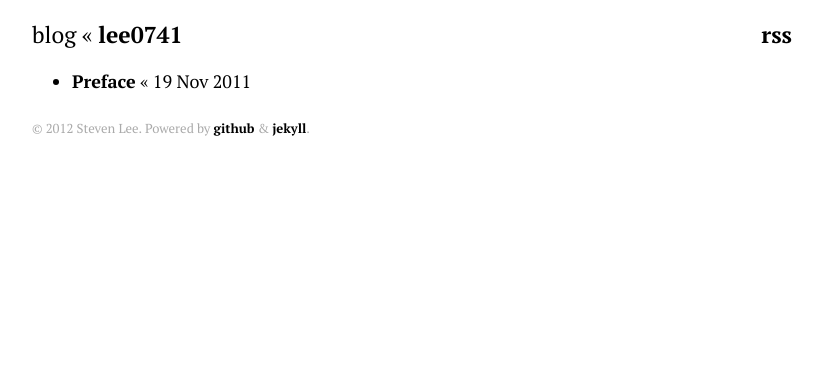
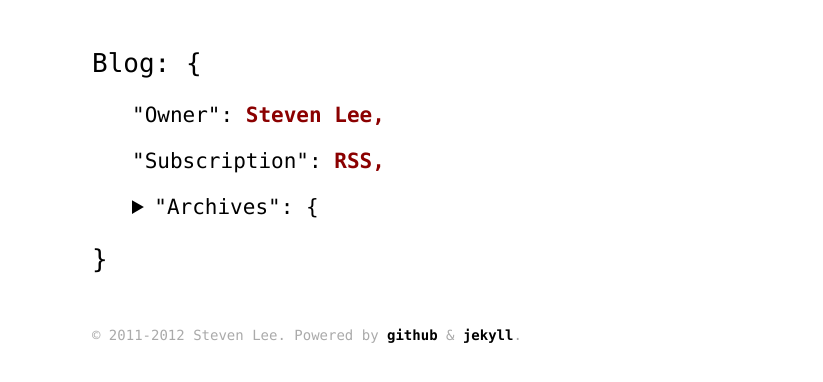
Before and after one commit to lee0741/lee0741.github.com, a Jekyll site: the page built from blog.html, in a window 1280 px wide. Shown: the top 382 px of the page, without its empty margins (228-1051 px from the left). Built offline with Jekyll 4.4.1, drawn with Linux system fonts in a browser that asks for light colours.

Commit message:
redesign my blog

```diff
--- a/_layouts/default.html
+++ b/_layouts/default.html
@@ -9,19 +9,17 @@
     <link href='http://fonts.googleapis.com/css?family=PT+Serif:400,700,400italic' rel='stylesheet' type='text/css'>
     <link rel="alternate" type="application/atom+xml" title="lee0741" href="http://feeds.feedburner.com/lee0741" />
   </head>
-  <body>
+  <body class="default">
     <div id="wrapper">
-    <header>
-      <span>blog « </span>
-      <a href="/">lee0741</a>
-      <a href="http://feeds.feedburner.com/lee0741" id="rss" rel="alternate" type="application/rss+xml">rss</a>
-    </header>
+    <span>Blog: {</span>
 
     {{ content }}
 
+    <span>}</span>
+
     <footer>
       <p>
-        © 2012 Steven Lee. Powered by <a href="https://github.com/">github</a> & <a href="http://jekyllrb.com/">jekyll</a>.
+        © 2011-2012 Steven Lee. Powered by <a href="https://github.com/">github</a> & <a href="http://jekyllrb.com/">jekyll</a>.
       </p>
     </footer>
     </div>
--- a/blog.html
+++ b/blog.html
@@ -5,12 +5,28 @@ permalink: /blog/
 ---
 
 <div id="articles">
-  <ul class="posts">
-    {% for post in site.posts %}
+    <ul class="posts">
       <li>
-        <a href="{{ post.url }}">{{ post.title }}</a> «
-        <span>{{ post.date | date_to_string }}</span>
+      	<span>"Owner": </span>
+        <a href="/">Steven Lee,</a>
       </li>
-    {% endfor %}
+      <li>
+      	<span>"Subscription": </span>
+        <a href="http://feeds.feedburner.com/lee0741" type="application/rss+xml">RSS,</a>
+      </li>
+      <li>
+      <details>
+        <summary>"Archives": {</summary>
+        <ul>
+          {% for post in site.posts %}
+            <li class="subposts">
+              <span>"{{ post.date | date_to_string }}": </span>
+              <a href="{{ post.url }}">{{ post.title }},</a>
+            </li>
+          {% endfor %}
+          <span>}</span>
+        </ul>
+      </details>
+      </li>
   </ul>
 </div>
--- a/css/style.css
+++ b/css/style.css
@@ -1,65 +1,92 @@
-body {
+body{
   background-color: white;
   color: black;
-  font-family: "PT Serif", "Helvetica Neue", Helvetica, "Microsoft YaHei", Arial, sans-serif;
-  font-size: 18px;
-  font-weight: 400;
-  line-height: 29px;
+  font-family: "Helvetica Neue", Helvetica, "Microsoft YaHei", Arial, sans-serif;
+  font-size: 16px;
+  line-height: 26px;
 }
-header {
-  font-size: 23px;
+body.default{
+  font-family: Monaco,"Courier New","DejaVu Sans Mono","Bitstream Vera Sans Mono",monospace;
 }
-footer {
+
+div#title{
+  font-size: 38px;
+  font-weight: bold;
+  line-height: 52px;
+  border-bottom: 3px solid gray;
+  padding-bottom: 16px;
+  margin-bottom: 28px;
+}
+a#previous{
+  display: block;
+  float: right;
+  font-size: 17px;
+}
+div#wrapper span{
+  margin-bottom: 30px;
+}
+
+footer{
   color: #aaa;
-  font-size: 13px;
+  font-size: 14px;
+  margin-top: 50px;
 }
-a {
+
+a{
   text-decoration: none;
   font-weight: bold;
   color: black;
 }
-a:hover {
+  a:hover{
+    text-decoration: none;
+    color: #8b0000;
+}
+.posts a{
   text-decoration: none;
   font-weight: bold;
   color: #8b0000;
 }
-a#rss {
-  display: block;
-  float: right;
+  .posts a:hover{
+    text-decoration: none;
+    color: black;
 }
-div#wrapper {
-  width: 760px;
-  margin: 20px auto;
+
+div#wrapper{
+  width: 640px;
+  margin: 50px auto;
 }
-@media only screen and (max-width: 480px), only screen and (max-device-width: 480px) {
-  body {
-    font-size: 13px;
-    line-height: 21px;
-  }
-  div#wrapper {
-    width: 90%;
-    margin: 5px auto;
-  }
-  header {
-    font-size: 18px;
-  }
-  footer {
-    font-size: 8px;
-  }
+body.default div#wrapper{
+  font-size: 26px;
 }
-@media only screen and (min-width: 480px) and (max-width: 760px), only screen and (min-width: 480px) and (max-device-width: 760px) {
-  body {
-    font-size: 15px;
-    line-height: 25px;
-  }
-  div#wrapper {
-    width: 90%;
-    margin: 5px auto;
-  }
-  header {
-    font-size: 20px;
-  }
-  footer {
-    font-size: 10px;
-  }
+
+#post p{
+  margin-bottom: 21px;
 }
+
+ul.posts li{
+  list-style-type: none;
+  font-size: 21px;
+  margin-bottom: 20px;
+}
+li.subposts a {
+  font-family: "Helvetica Neue", Helvetica, "Microsoft YaHei", Arial, sans-serif;
+}
+li.subposts {
+    margin-left: 40px;
+    margin-top: 20px;
+}
+
+code{
+  font: 13px Monaco,"Courier New","DejaVu Sans Mono","Bitstream Vera Sans Mono",monospace;
+  color: #52595D;
+  -webkit-border-radius: 3px;
+  -moz-border-radius: 3px;
+  border-radius: 3px;
+  -moz-background-clip: padding;
+  -webkit-background-clip: padding-box;
+  background-clip: padding-box;
+  border: 1px solid #CCC;
+  background-color: #F9F9F9;
+  padding: 0px 3px;
+  display: inline-block;
+}
```
Also changed, not shown: _layouts/post.html (+5 -6 lines).
